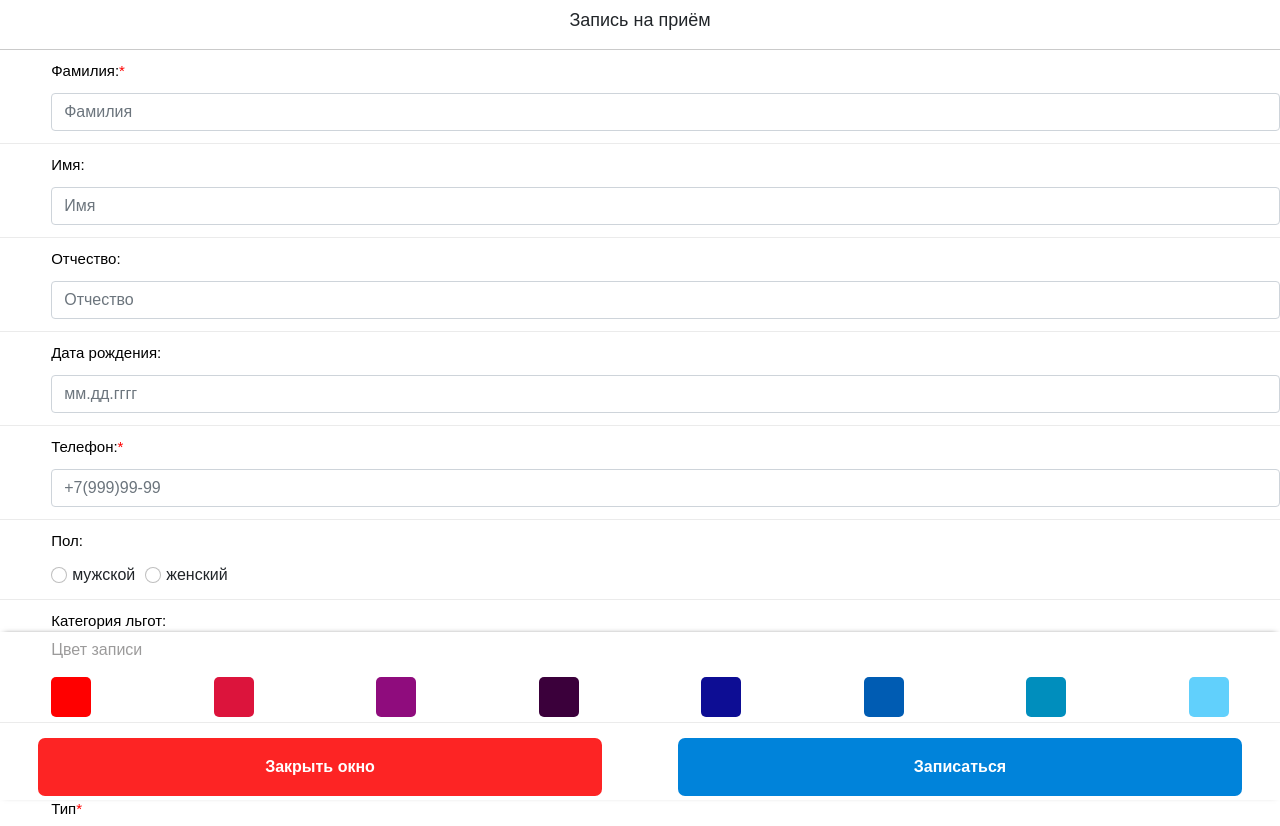
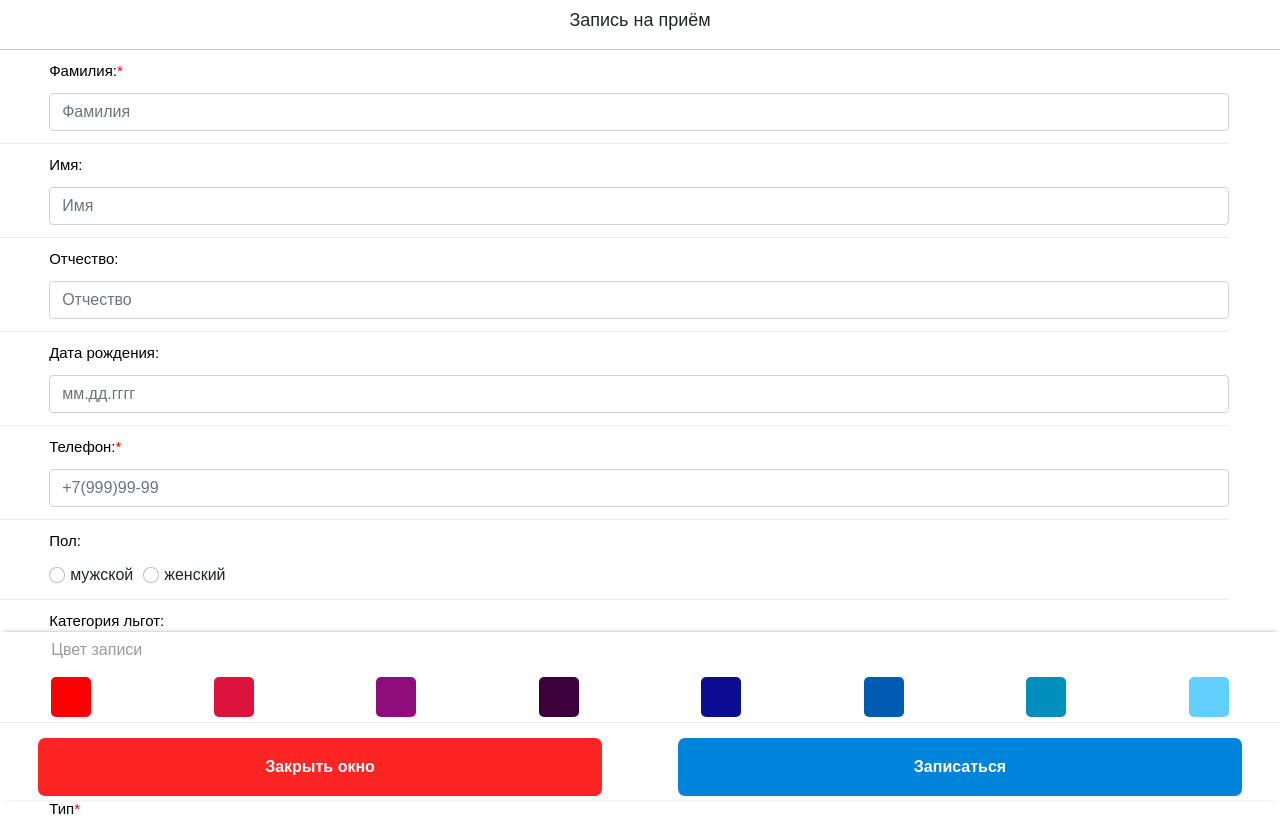
Before and after one commit to SergeyDev0/modal-window-zapis, a plain HTML site: page index.html in a window 1280 px wide. Shown: the top 826 px of the page. Drawn offline with nearby package versions, Linux system fonts and the light colour scheme.

Commit message:
Update index.html

```diff
--- a/index.html
+++ b/index.html
@@ -34,6 +34,7 @@ header{
     border-bottom: 1px solid rgb(235, 235, 235);
     padding-top: 12px;
     height: auto;
+    margin-right: 4%;
 }
 .service-wrapper{
     margin-left: 4%;
```
